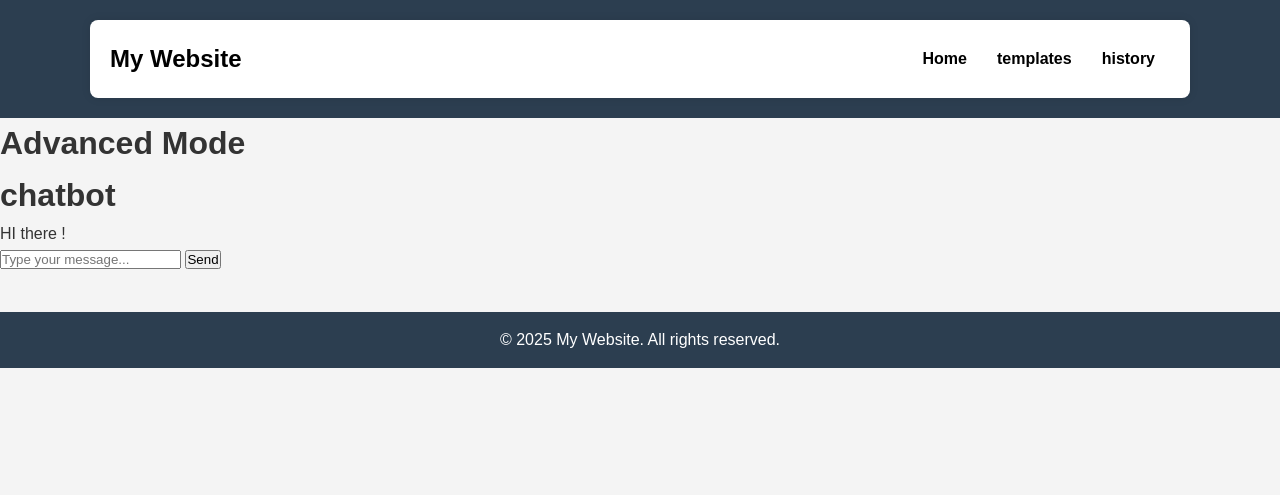
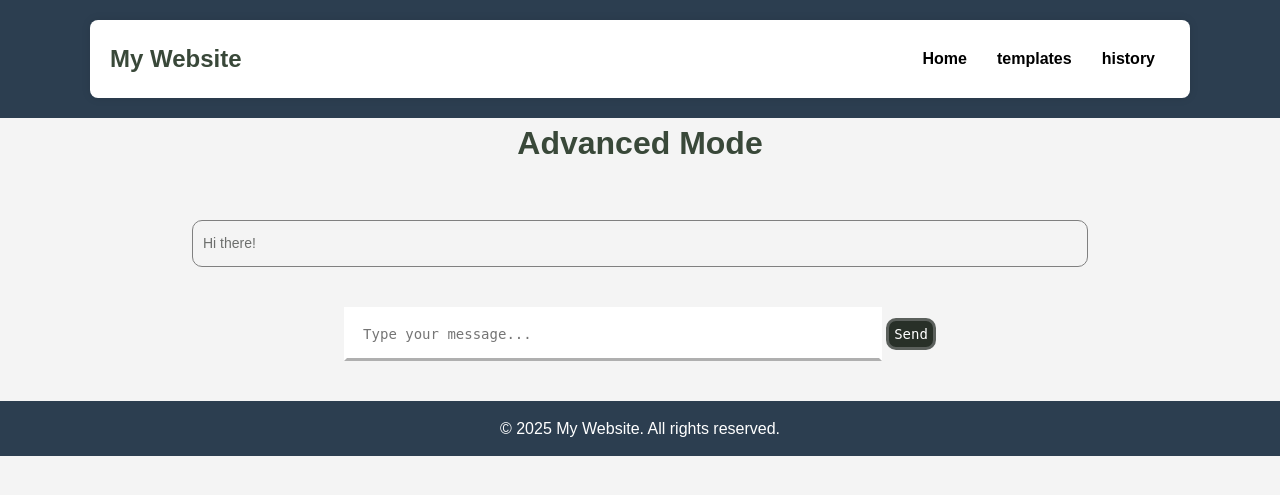
Before and after one commit to houssainiS/PFE, a Django app: template templates/work/advancedMode.html in a window 1280 px wide. Shown: the top 495 px of the page. Run offline with Django 3.2, Linux system fonts and the light colour scheme; the template is opened without the code that fills it, so the values that code supplies are empty.

Commit message:
improvments for the advancedMode.html

```diff
--- a/templates/work/advancedMode.html
+++ b/templates/work/advancedMode.html
@@ -4,42 +4,110 @@
 
 {% block content %}
 
+<style>
+    #chatbot {
+        margin-left: auto;
+        margin-right: auto;
+        width: 70%;
+        margin-top: 50px;
+        border-radius: 10px;
+        border: 1px solid gray;
+        padding: 10px;
+        max-height: 300px;
+        overflow-y: auto;
+    }
+
+    .botText, .userText {
+        font-family: monospace;
+        font-size: 14px;
+        line-height: 25px;
+        color: rgb(109, 111, 109);
+    }
+
+    .userText {
+        text-align: right;
+    }
+
+    #userInput {
+        margin-left: auto;
+        margin-right: auto;
+        width: 70%;
+        margin-top: 40px;
+        text-align: center;
+    }
+
+    #textInput {
+        border: 3px solid white;
+        border-bottom: 3px solid #afafaf;
+        font-family: monospace;
+        font-size: 14px;
+        width: 60%;
+        padding: 16px;
+        color: rgb(213, 67, 41);
+        outline: none;
+    }
+
+    #buttonInput {
+        padding: 5px;
+        font-family: monospace;
+        font-size: 14px;
+        border: solid 3px #5b605c;
+        background-color: rgb(40, 48, 40);
+        color: white;
+        border-radius: 10px;
+        cursor: pointer;
+    }
+
+    h1 {
+        text-align: center;
+        color: rgb(57, 72, 57);
+    }
+</style>
 
 <h1>Advanced Mode</h1>
 
-<div class="show">
-
+<div id="chatbot">
+    <p class="botText"><span>Hi there!</span></p>
 </div>
 
-<h1>chatbot</h1>
-    <div id="chatbot">
-        <p class="botText"><span>HI there !</span></p>
-    </div>
 <div id="userInput">
     <input type="text" name="userMessage" placeholder="Type your message..." id="textInput">
-        <input type="submit" value="Send" id="buttonInput" >
-
-
+    <input type="submit" value="Send" id="buttonInput" disabled>
 </div>
 
+<script src="https://code.jquery.com/jquery-3.6.0.min.js"></script>
+<script>
+    function getUserResponse() {
+        var userText = $("#textInput").val().trim();
+        if (userText === "") return; // Prevent empty input
 
-    <script>
-        function getUserResponse(){
-            var userText= $("#textInput").val();
-            var userHTML = "<p class='userText'>User : <span>"+userText+"</span></p>";
-            $('#textInput').val('');
-            $('#chatbot').append(userHTML);
+        var userHTML = "<p class='userText'>User: <span>" + userText + "</span></p>";
+        $("#chatbot").append(userHTML);
+        $("#textInput").val("").focus(); // Clear input and focus
 
-            $.get(window.location.pathname + "getResponse", { userMessage: userText }).done(function(data) {
+        $.get(window.location.pathname + "getResponse", { userMessage: userText }).done(function (data) {
             var returnedMessage = "<p class='botText'>Chatbot: <span>" + data + "</span></p>";
             $("#chatbot").append(returnedMessage);
             $("#chatbot").scrollTop($("#chatbot")[0].scrollHeight); // Auto-scroll
         });
 
+        $("#buttonInput").prop("disabled", true); // Disable button after sending
     }
 
-        $("#buttonInput").click(function(){
+    $(document).ready(function () {
+        $("#textInput").on("input", function () {
+            $("#buttonInput").prop("disabled", $(this).val().trim() === "");
+        });
+
+        $("#buttonInput").click(getUserResponse);
+
+        $("#textInput").keypress(function (event) {
+            if (event.which === 13 && !$("#buttonInput").prop("disabled")) { // Enter key
+                event.preventDefault();
                 getUserResponse();
-        })
+            }
+        });
+    });
 </script>
+
 {% endblock %}
```
Lines whose indentation alone changed are shown as unchanged.
